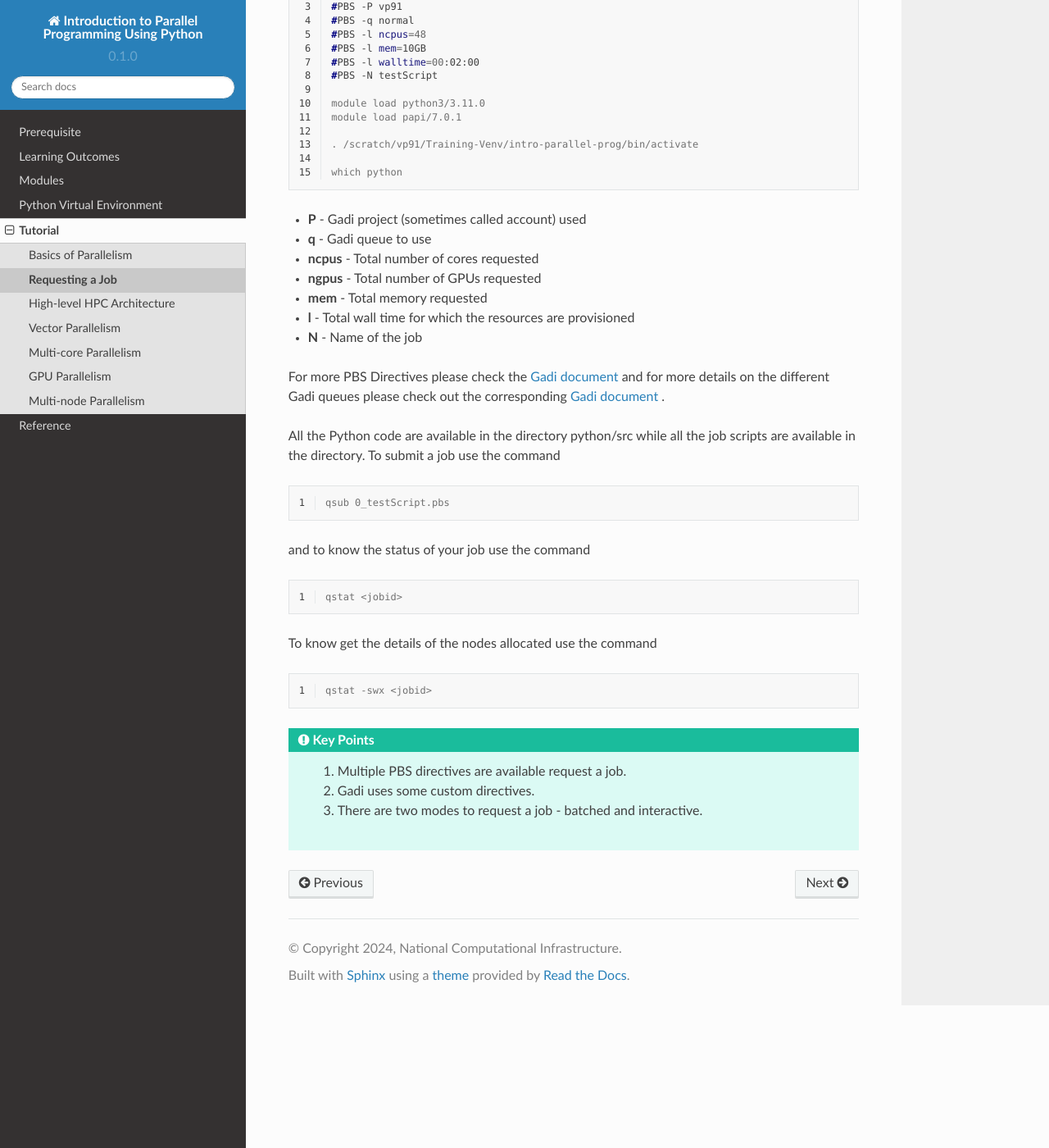
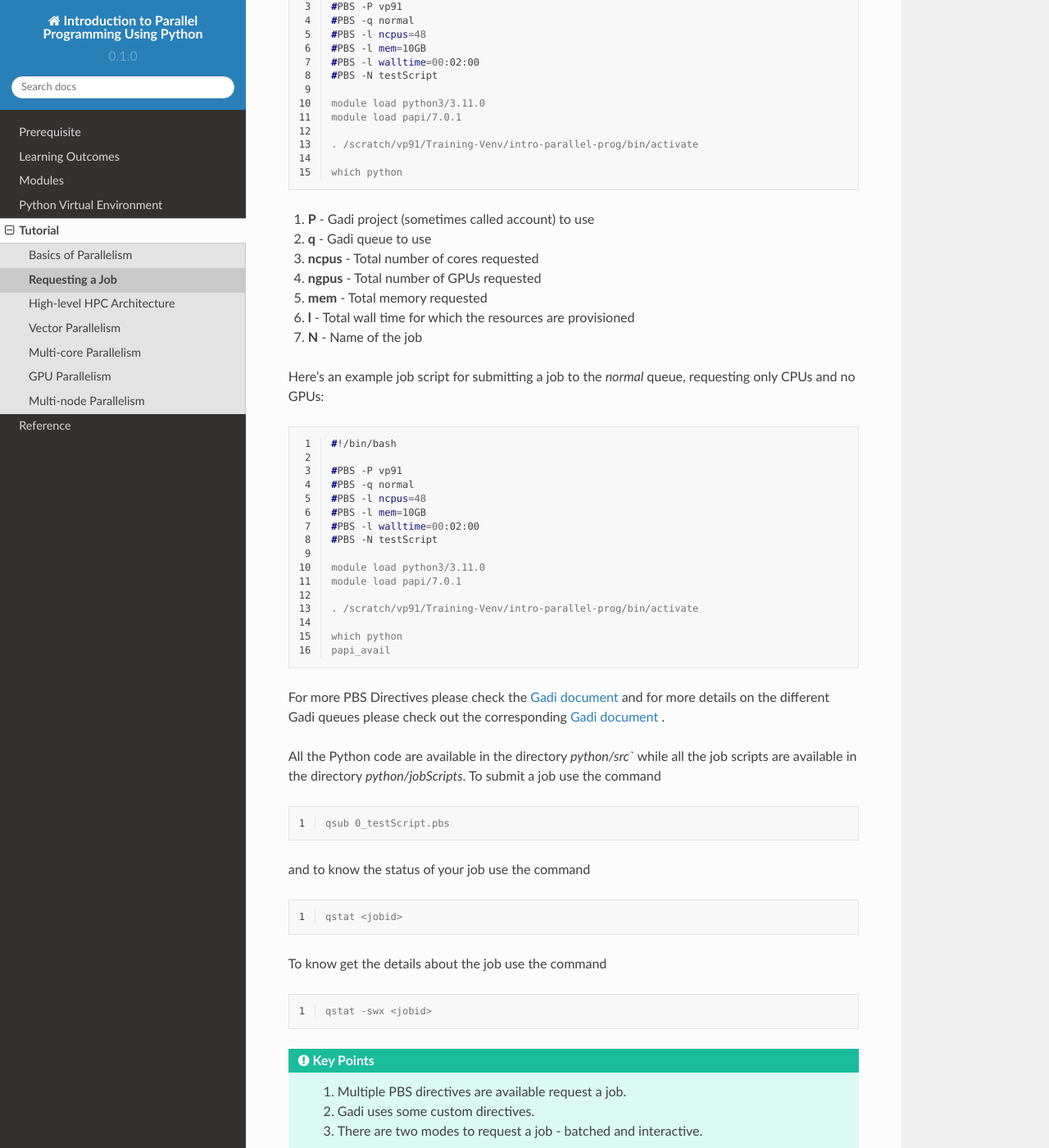
Before and after one commit to NCI900-Training-Organisation/intro-to-parallel-programming, a Sphinx documentation site: the page built from docs/source/tutorial/jobs.rst, in a window 1280 px wide and 1400 px high, scrolled down 643 px. Shown: the whole window at 82% size. Built offline with Sphinx 7.4.7 and the Read the Docs theme 2.0.0, drawn with Linux system fonts in a browser that asks for light colours; some of the changed text lies outside the part shown.

Commit message:
jobs.rst updated

```diff
--- a/docs/source/tutorial/jobs.rst
+++ b/docs/source/tutorial/jobs.rst
@@ -8,7 +8,7 @@ Requesting a Job
     * **Exercises:** 5 min
 
         **Objectives:**
-            #. Learn how to write a PBS job script in Gadi.
+            #. Learn how to write a PBS job script for Gadi.
             #. Learn how to launch a job in Gadi.
 
 1.  Which project are you using?
@@ -39,18 +39,42 @@ Requesting a Job
 
     which python
 
-* **P** - Gadi project (sometimes called account) used
-* **q** - Gadi queue to use
-* **ncpus** - Total number of cores requested
-* **ngpus** - Total number of GPUs requested
-* **mem** - Total memory requested
-* **l** - Total wall time for which the resources are provisioned
-* **N** - Name of the job
+#. **P** - Gadi project (sometimes called account) to use
+#. **q** - Gadi queue to use
+#. **ncpus** - Total number of cores requested
+#. **ngpus** - Total number of GPUs requested
+#. **mem** - Total memory requested
+#. **l** - Total wall time for which the resources are provisioned
+#. **N** - Name of the job
+
+Here's an example job script for submitting a job to the `normal` queue, requesting only CPUs and no GPUs:
+
+.. code-block:: console
+    :linenos:
+
+    #!/bin/bash
+
+    #PBS -P vp91
+    #PBS -q normal
+    #PBS -l ncpus=48
+    #PBS -l mem=10GB
+    #PBS -l walltime=00:02:00
+    #PBS -N testScript
+
+    module load python3/3.11.0
+    module load papi/7.0.1
+
+    . /scratch/vp91/Training-Venv/intro-parallel-prog/bin/activate
+
+    which python
+    papi_avail
+
 
 For more PBS Directives please check the `Gadi document <https://opus.nci.org.au/display/Help/PBS+Directives+Explained>`_ and for more details on the
 different Gadi queues please check out the corresponding `Gadi document <https://opus.nci.org.au/display/Help/Queue+Structure>`_ .
 
-All the Python code are available in the directory python/src while all the job scripts are available in the directory. To submit a job use
+All the Python code are available in the directory `python/src`` while all the job scripts are available in the
+directory `python/jobScripts`. To submit a job use
 the command
 
 .. code-block:: console
@@ -65,7 +89,7 @@ and to know the status of your job use the command
 
     qstat <jobid>
 
-To know get the details of the nodes allocated use the command
+To know get the details about the job use the command
 
 .. code-block:: console
     :linenos:
```
